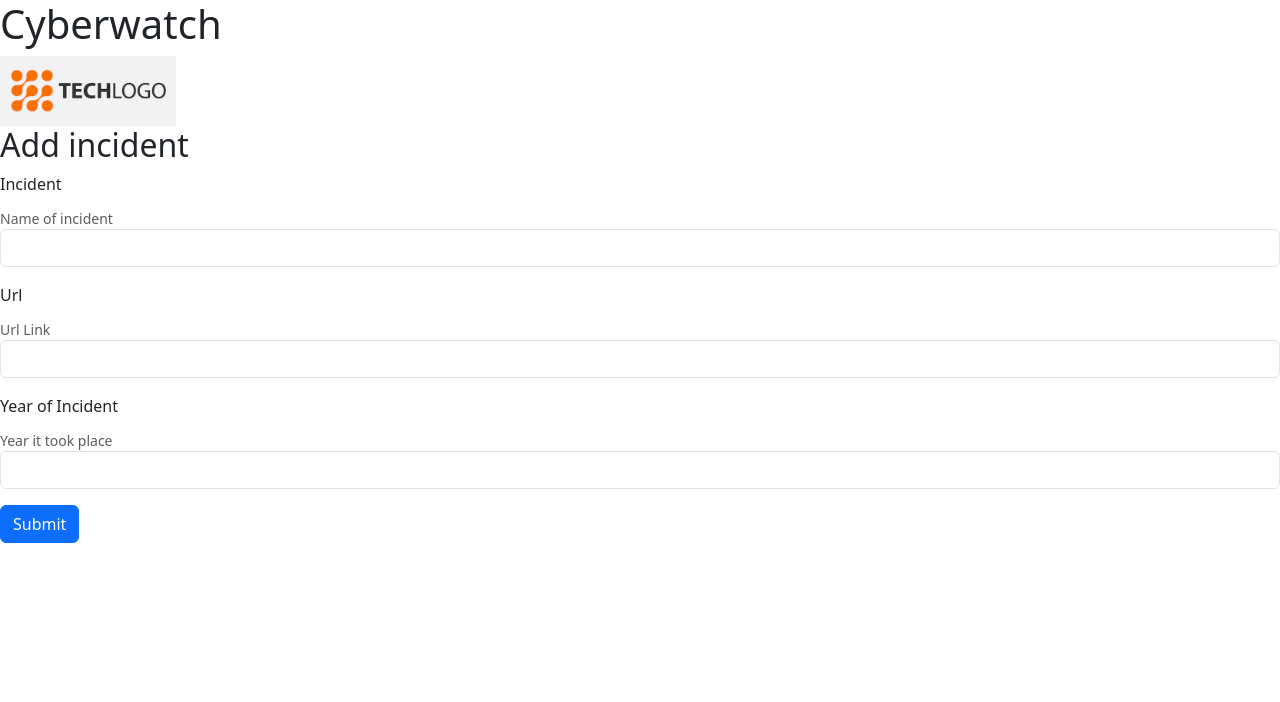
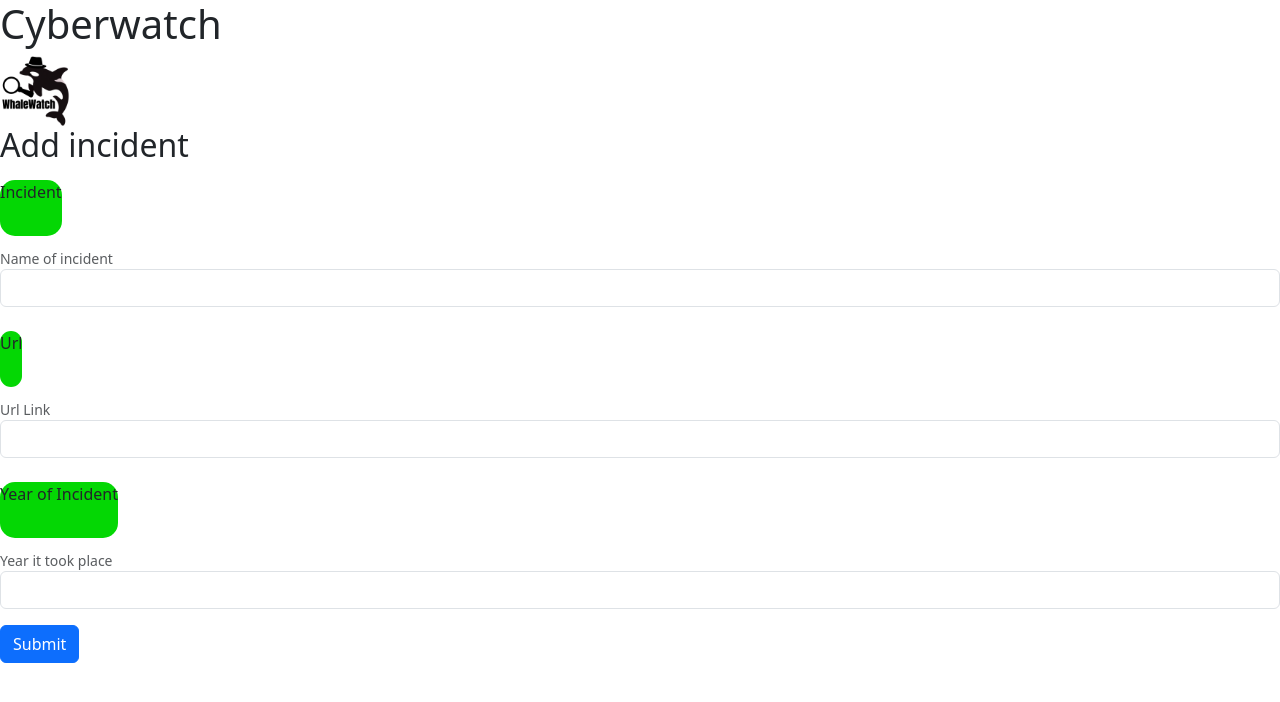
Before and after one commit to Macarthur-Anglican-School/Cyberwatch_temp, a Flask app: page /add-incident in a window 1280 px wide. Shown: the top 702 px of the page. Run offline with Flask 3, Linux system fonts and the light colour scheme.

Commit message:
added a logo, added service worker, connected manifest.json

```diff
--- /dev/null
+++ b/static/js/service-worker.js
@@ -0,0 +1,4 @@
+if ('serviceWorker' in navigator) {
+    navigator.serviceWorker.register('/service-worker.js')
+    .then(() => console.log('Service Worker Registered'));
+}
--- a/templates/base.html
+++ b/templates/base.html
@@ -4,18 +4,19 @@
         <meta name="viewport" content="width=device-width, initial-scale=1.0">
         <title>{% block title %}Cyberwatch{% endblock %}</title>
         <link href="https://cdn.jsdelivr.net/npm/bootstrap@5.3.0/dist/css/bootstrap.min.css" rel="stylesheet">
-        <link rel='stylesheet' href='/static/css/style.css'>
+        <link rel='stylesheet' href='/static/css/styles.css'>
+        <link rel="manifest" href="/static/manifest.json">
 
     </head>
     <body>
         <h1>Cyberwatch</h1>
-        <img src='/static/icons/TechLogo.png' height='70'>
+        <img src='/static/icons/WhaleWatch_192.png' height='70'>
         <h2>{% block heading%}Vulnerabilities tracker{% endblock %}</h2>
 
         <div class='content'>
             {% block content %}{% endblock %}
         </div>
-        <script src="static/js/script.js">
+        <script src="/static/js/script.js">
 
         </script>
     </body>
```
Also changed, not shown: static/icons/WhaleWatch_192.png (added), static/icons/WhaleWatch_512.png (added), static/icons/icon-192.png (deleted), static/icons/icon-512.png (deleted), static/images/manifest.json (deleted), static/js/script.js (added), static/js/static-worker.js (deleted), static/manifest.json (added), static/service-worker.js (deleted).
